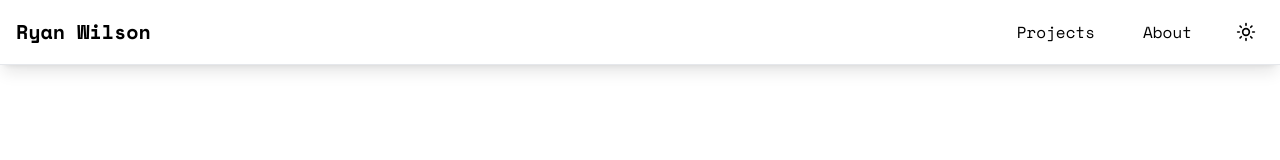
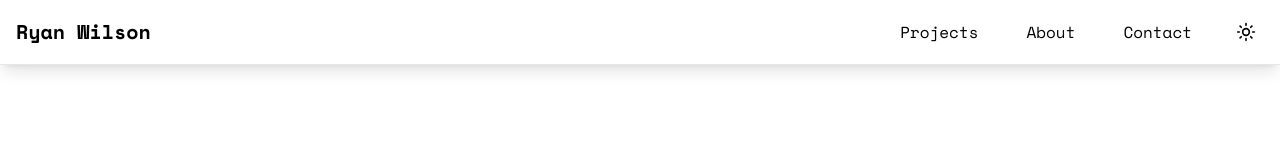
Before and after one commit to RW2023/ryan-2025, a Next.js app: page / in a window 1280 px wide. Shown: the top 160 px of the page. Built offline with nearby package versions, Linux system fonts and the light colour scheme.

Commit message:
feat: add Contact link to navigation items in Navbar

```diff
--- a/src/components/Navbar.tsx
+++ b/src/components/Navbar.tsx
@@ -9,6 +9,7 @@ import DarkModeToggle from "@/components/DarkModeToggle";
 const navItems = [
     { name: "Projects", href: "/projects" },
     { name: "About", href: "/about" },
+    { name: "Contact", href: "/contact" },
     // { name: "Blog", href: "/blog" },
 ];
 
```
